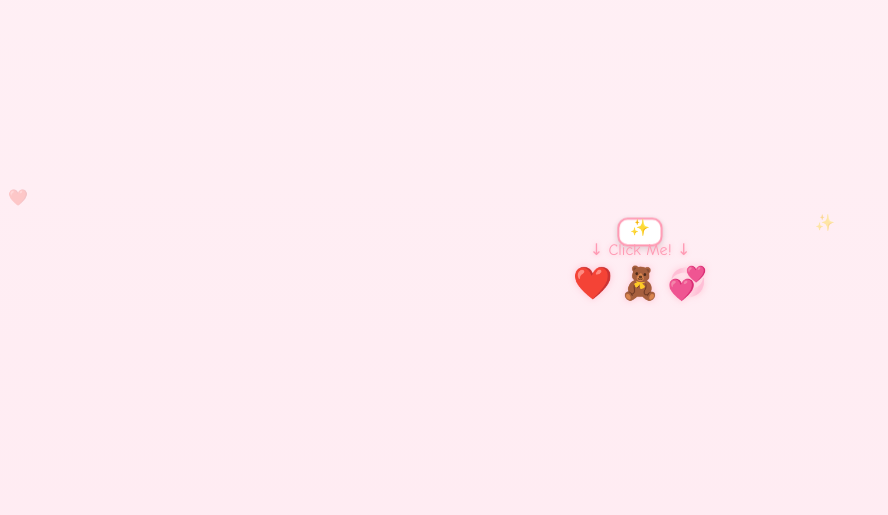
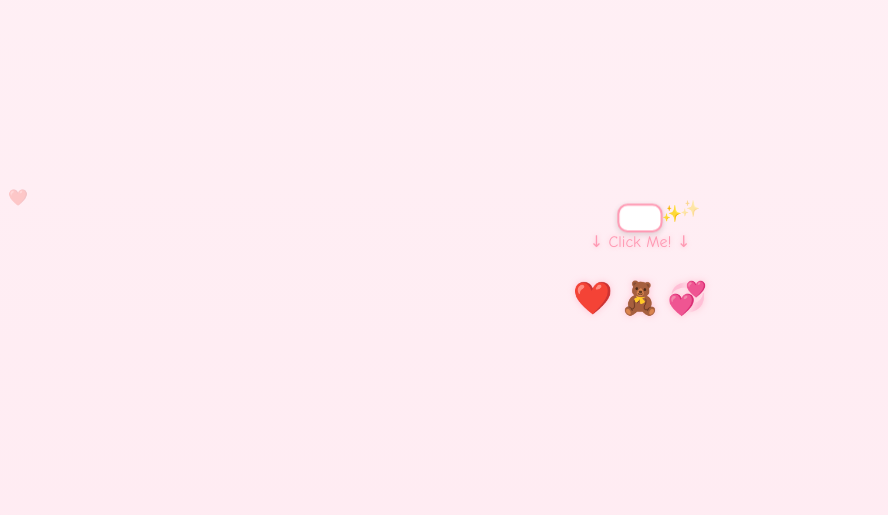
Before and after one commit to 0xFer0/qr-love, a Flask app: template templates/card.html in a window 1280 px wide. Shown: the part 134-649 px from the top of the page, without its empty margins (0-888 px from the left). Run offline with Flask 3, Linux system fonts and the light colour scheme; the template is opened without the code that fills it, so the values that code supplies are empty; some libraries are stand-ins or nearby versions.

Commit message:
Update card.html

```diff
--- a/templates/card.html
+++ b/templates/card.html
@@ -101,14 +101,13 @@
             display: flex;
             flex-direction: column;
             align-items: center;
-            gap: 15px;
+            gap: 20px;
         }
 
         .button-wrapper {
             position: relative;
-            display: flex;
-            justify-content: center;
-            width: 100%;
+            display: inline-block;
+            text-align: center;
         }
 
         .envelope-btn {
@@ -117,7 +116,6 @@
             border: 2px solid var(--pink-light);
             padding: clamp(6px, 2vw, 12px) clamp(12px, 3vw, 20px);
             animation: pulse 1.5s infinite;
-            width: fit-content;
         }
 
         .envelope-btn:hover {
@@ -133,14 +131,12 @@
             color: #ffccde;
             animation: twinkle 1.5s infinite;
         }
-        .sparkle:nth-child(1) { top: -5px; left: -10px; animation-delay: 0s; }
-        .sparkle:nth-child(2) { top: -5px; right: -10px; animation-delay: 0.5s; }
+        .sparkle:nth-child(1) { top: -5px; {{ 'right' if card.language == 'ar' else 'left' }}: -10px; animation-delay: 0s; }
+        .sparkle:nth-child(2) { top: -5px; {{ 'left' if card.language == 'ar' else 'right' }}: -10px; animation-delay: 0.5s; }
 
         .click-hint {
-            position: absolute;
-            bottom: -18px;
-            left: 50%;
-            transform: translateX(-50%);
+            display: block;
+            margin-top: 5px;
             font-size: clamp(12px, 3vw, 16px);
             color: var(--pink-light);
             font-family: 'Comic Neue', cursive;
@@ -199,14 +195,14 @@
             .password-container, .container { padding: 10px; }
             .note { width: 95%; max-width: 280px; }
             h1 { font-size: clamp(14px, 4.5vw, 28px); }
-            .click-hint { bottom: -16px; font-size: clamp(10px, 2.5vw, 14px); }
+            .click-hint { font-size: clamp(10px, 2.5vw, 14px); margin-top: 3px; }
         }
 
         @keyframes wave { 0%, 100% { transform: rotate(0deg); } 50% { transform: rotate(15deg); } }
         @keyframes spin { from { transform: rotate(0deg); } to { transform: rotate(360deg); } }
         @keyframes pulse { 0%, 100% { transform: scale(1); } 50% { transform: scale(1.03); } }
         @keyframes twinkle { 0%, 100% { opacity: 0.3; } 50% { opacity: 1; } }
-        @keyframes bounce { 0%, 100% { transform: translateX(-50%) translateY(0); } 50% { transform: translateX(-50%) translateY(-5px); } }
+        @keyframes bounce { 0%, 100% { transform: translateY(0); } 50% { transform: translateY(-5px); } }
         @keyframes burst {
             0% { opacity: 1; transform: translate(0, 0) scale(1); }
             100% { opacity: 0; transform: translate(var(--x), var(--y)) scale(1.5); }
@@ -234,7 +230,7 @@
             <button class="btn envelope-btn" onclick="showNote()">{{ card.button_text }}</button>
             <span class="sparkle">✨</span>
             <span class="sparkle">✨</span>
-            <span class="click-hint">↓ Click Me! ↓</span>
+            <span class="click-hint">{{ '↓ انقر هنا! ↓' if card.language == 'ar' else '↓ Click Me! ↓' }}</span>
         </div>
         <h1>{{ 'يا ' + card.name if card.language == 'ar' else 'My ' + card.name }} ❤️
             <span class="teddy">🧸</span>
```
